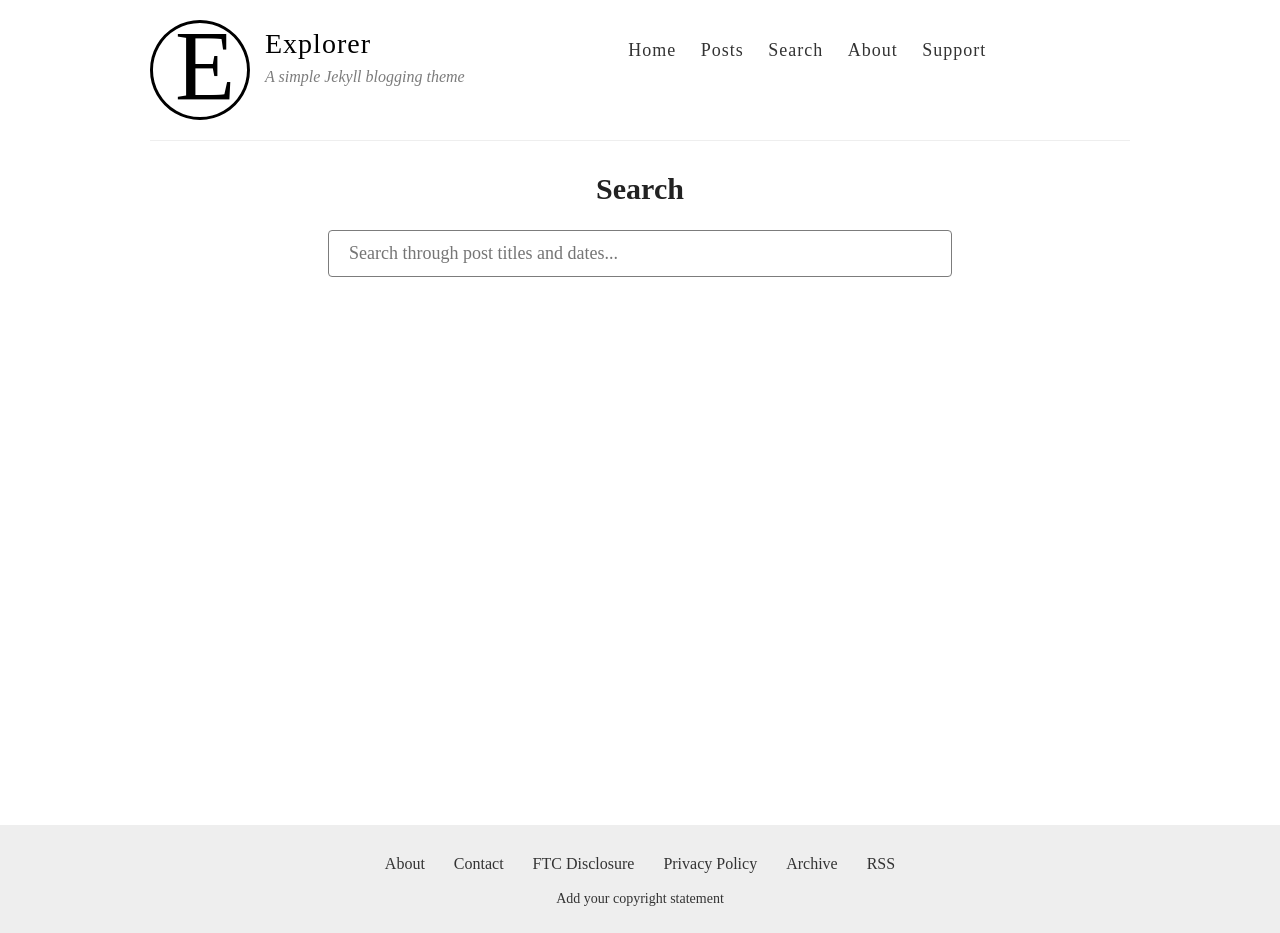
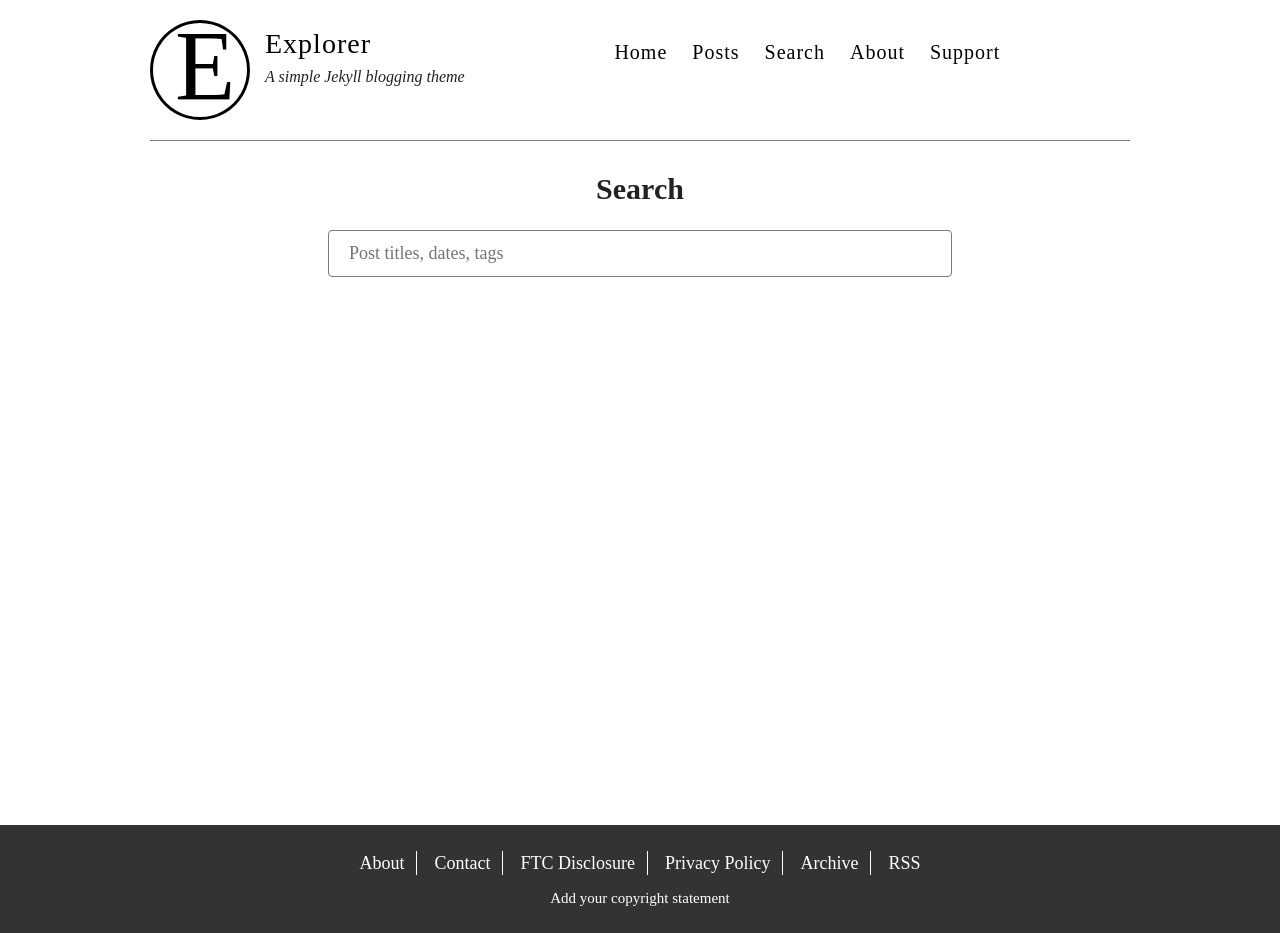
Before and after one commit to storyexplorer/explorer, a Jekyll site: the page built from _pages/search.md, in a window 1280 px wide. Built offline with Jekyll 4.4.1, drawn with Linux system fonts in a browser that asks for light colours; some web fonts are replaced.

Commit message:
style updates

```diff
--- a/_layouts/default.html
+++ b/_layouts/default.html
@@ -16,7 +16,7 @@
 
   <body>
     <!-- <div id="bar"></div> -->
-    <div class="wrapper-container">
+    <div class="page-container">
       <div class="wrapper-masthead">
         <div class="container">
           <header class="masthead clearfix">
@@ -39,7 +39,7 @@
         </div>
       </div>
 
-      <div class="wrapper-main">
+      <div class="wrapper-page-content">
         <div id="main" role="main" class="container">
           {{ content }}
         </div>
@@ -47,16 +47,23 @@
 
       <div class="wrapper-footer">
         <!-- <div class="container"> -->
+
+          <!-- {% include svg-icons.html %} -->
+
           <footer class="footer">
+            <div class="footer-links">
               <a href="{{ site.baseurl }}/about">About</a>
               <a href="{{ site.baseurl }}/contact">Contact</a>
               <a href="{{ site.baseurl }}/disclosure">FTC Disclosure</a>
               <a href="{{ site.baseurl }}/privacy-policy">Privacy Policy</a>
               <a href="{{ site.baseurl }}/archive">Archive</a>
               <a href="{{ site.baseurl }}/feed.xml">RSS</a>
-            <br>
+            </div>
+
+            <div id="footer-copyright">
               <a class="copyright" href="{{site.baseurl}}/copyright/"> Add your copyright statement </a>
-            <!-- {% include svg-icons.html %} -->
+            </div>
+
           </footer>
         <!-- </div> -->
       </div>
--- a/_pages/search.md
+++ b/_pages/search.md
@@ -5,7 +5,7 @@ permalink: /search/
 ---
 
 <div id="search-container">
-    <input type="text" id="search-input" placeholder="Search through post titles and dates...">
+    <input type="text" id="search-input" placeholder="Post titles, dates, tags">
     <ul id="results-container"></ul>
 </div>
 
@@ -15,7 +15,25 @@ permalink: /search/
     SimpleJekyllSearch({
     searchInput: document.getElementById('search-input'),
     resultsContainer: document.getElementById('results-container'),
-    searchResultTemplate: '<div style="text-align: left !important;"><a href="{url}"><h1 style="text-align:left !important;">{title}</h1></a><span style="text-align:left !important;">{date}</span></div>',
+    searchResultTemplate: '<div style="text-align: left !important;"> <a href="{url}"><h1 style="text-align:left !important;">{title}</h1></a> <div class="post-tags" style="text-align: left !important;"> <a>{category}</a> </div> <span style="text-align:left !important;">{date}</span> </div>',
     json: '{{ site.baseurl }}/search.json'
     });
 </script>
+
+<!-- Keeping this down here so it's easier to see the search template layout -->
+<!--
+<div style="text-align: left !important;">
+
+    <a href="{url}">
+        <h1 style="text-align:left !important;">{title}</h1>
+    </a>
+
+    <div class="post-tags" style="text-align: left !important;">
+        <a>{category}</a>
+    </div>
+
+    <span style="text-align:left !important;">
+        {date}
+    </span>
+</div>
+-->
--- a/assets/style.scss
+++ b/assets/style.scss
@@ -153,6 +153,11 @@ table tr td :last-child {
 #search-container {
   text-align: center;
   font-family: $site_font;
+  outline: $darkblue;
+
+  input[type=text]:focus{
+    outline: 2px solid $blue;
+  }
 }
 
 #search-input {
@@ -165,7 +170,7 @@ table tr td :last-child {
   border-radius: 4px;
   box-sizing: border-box;
   font-size: 18px;
-  background-color: #ffffff;
+  background-color: white;
 }
 
 .share-box {
@@ -288,7 +293,7 @@ p > img {
 
 .masthead {
   padding: 20px 0;
-  border-bottom: 1px solid $lightGray;
+  border-bottom: 1px solid $gray;
 
   @include mobile {
     text-align: center;
@@ -339,7 +344,7 @@ p > img {
 
 .site-description {
   margin: -5px 0 0 0;
-  color: $gray;
+  color: $darkerGray;
   font-size: 16px;
   max-width: 250px;
   font-style: italic;
@@ -362,20 +367,20 @@ nav {
   float: none;
   margin-top: 15px;
   font-family: $site_font;
-  font-size: 18px;
+  font-size: 20px;
   text-align: center;
 
   @include mobile {
     float: none;
     margin-top: 0px;
     display: block;
-    font-size: 16px;
+    font-size: 20px;
   }
 
   a {
     display: inline-block;
     margin-left: 20px;
-    color: $darkGray;
+    color: black;
     text-align: right;
     font-weight: 300;
     letter-spacing: 1px;
@@ -608,15 +613,15 @@ hr {
   }
 }
 
-.wrapper-container {
+.page-container {
   min-height: 100%;
   position: relative;
 }
 
-.wrapper-main {
+.wrapper-page-content {
   margin: 0 auto;
+  max-width: 800px;
   padding-bottom: 150px;
-  max-width: 800px;
 }
 
 .wrapper-footer {
@@ -629,10 +634,10 @@ hr {
 }
 
 .copyright {
-  font-size: 14px;
+  font-size: 15px;
   padding: 10px;
   text-align: center;
-  color: $darkGray
+  color: $white
 }
 
 footer {
@@ -640,13 +645,22 @@ footer {
   text-align: center;
   padding: 20px 0;
   margin-bottom: -20px;
-  background-color: $lightGray;
+  background-color: $darkGray;
 
   a {
-    font-size: 16px;
+    font-size: 18px;
     padding: 12px;
     text-align: center;
-    color: $darkGray
+    color: $white;
+  }
+
+  .footer-links > a {
+    border-right: solid 1px $white;
+    display: inline-block;
+    line-height: 0px;
+  }
+  .footer-links > a:last-of-type {
+    border-right: none;
   }
 
 }
@@ -662,7 +676,7 @@ body:after {
 }
 
 #bar {
-    background: #000;
+    background: $darkblue;
     height: 7px;
     background-size: cover;
     background-position: left 60%;
@@ -693,13 +707,13 @@ body:after {
 
 .author_title{
   text-align: center;
-  color: #939aa1;
+  color: $darkerGray;
   letter-spacing: 2px;
 }
 
 .post_date{
   text-align: center;
-  color: #939aa1;
+  color: $darkerGray;
 }
 
 .cd-container a {
```
Also changed, not shown: _pages/about.md (+1 -1 lines). Lines whose indentation alone changed are shown as unchanged.
